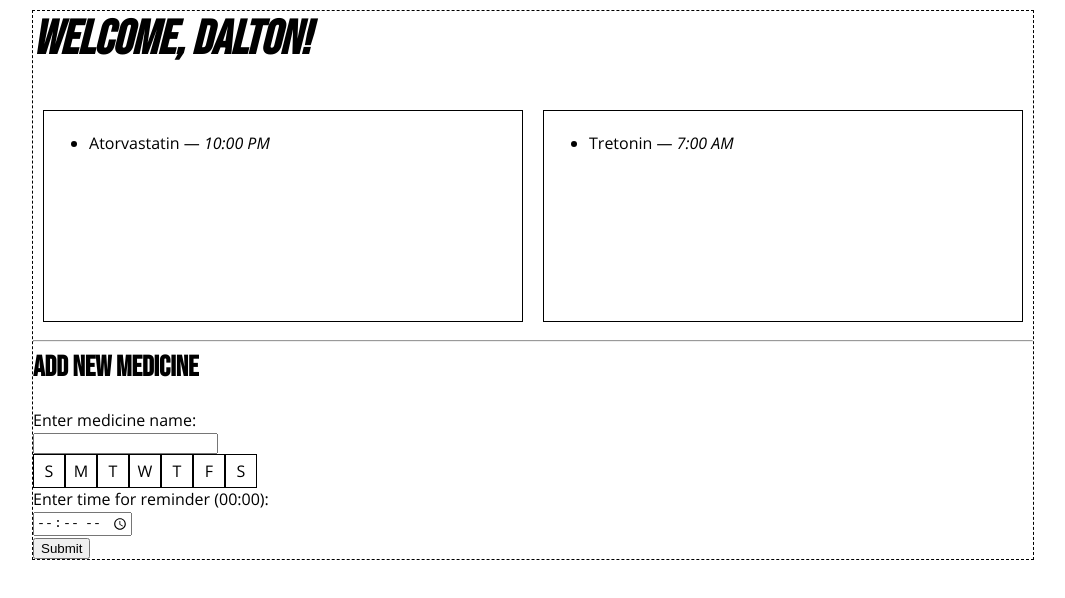
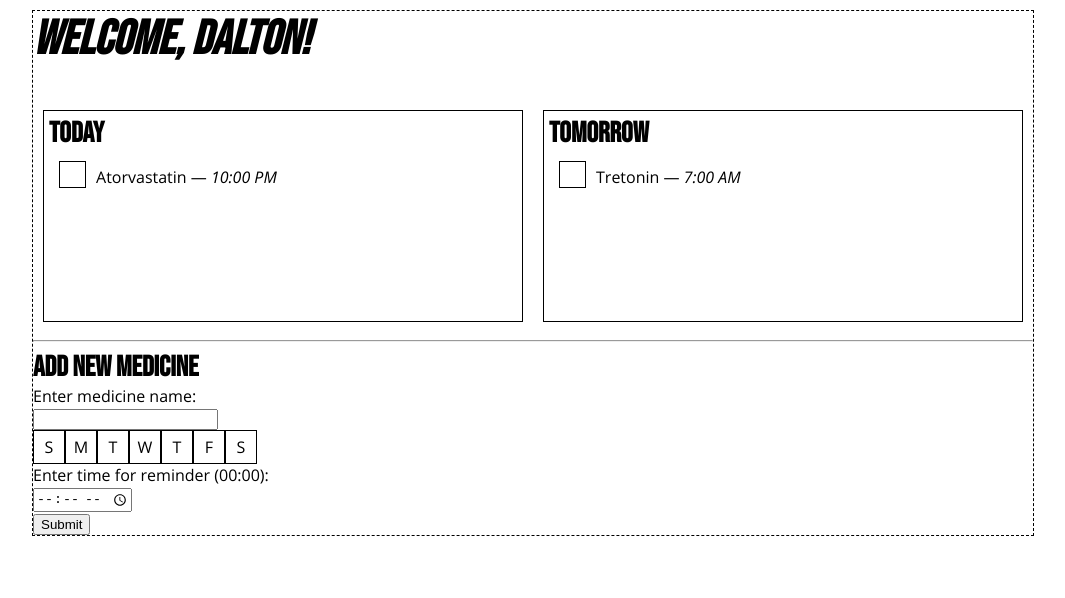
Before and after one commit to cravend/zarchive-2020-cuhackit, a Next.js app in the folder site/: page / in a window 1280 px wide. Shown: the top 598 px of the page, without its empty margins (107-1172 px from the left). Built offline with nearby package versions, Linux system fonts and the light colour scheme.

Commit message:
add checkbox for taking medicine

```diff
--- /dev/null
+++ b/site/components/Checkbox.js
@@ -0,0 +1,12 @@
+import styles from './Checkbox.module.scss'
+
+const Checkbox = ({ name }) => (
+  <div className={styles.checkbox}>
+    <input type="checkbox" name={name} id={name} />
+    <label htmlFor={name}>
+      &#x2714;<span> taken medicine?</span>
+    </label>
+  </div>
+)
+
+export default Checkbox
--- /dev/null
+++ b/site/components/Checkbox.module.scss
@@ -0,0 +1,24 @@
+@import 'theme/variables';
+
+.checkbox {
+  display: inline-block;
+  margin: 10px;
+  color: #fff;
+
+  input,
+  span {
+    display: none;
+  }
+
+  label {
+    border: 1px solid black;
+    display: inline-block;
+    font-size: 1.25rem;
+    text-align: center;
+    width: 25px;
+    height: 25px;
+  }
+  input:checked + label {
+    background-color: #911;
+  }
+}
--- a/site/components/Day.js
+++ b/site/components/Day.js
@@ -1,3 +1,4 @@
+import Checkbox from '../components/Checkbox'
 import styles from './Day.module.scss'
 
 function formatDate(date) {
@@ -13,8 +14,10 @@ function formatDate(date) {
 
 const Day = ({ name, medicine }) => (
   <div className={styles.box}>
+    <h2>{name}</h2>
     <ul>
       <li>
+        <Checkbox name={medicine.name} />
         {medicine.name} &mdash; <em>{formatDate(medicine.time)}</em>
       </li>
     </ul>
--- a/site/components/Day.module.scss
+++ b/site/components/Day.module.scss
@@ -1,3 +1,13 @@
+h2 {
+  margin-bottom: 0;
+}
+
+ul {
+  margin: 0;
+  padding: 0;
+  list-style-type: none;
+}
+
 .box {
   margin: 10px;
   padding: 5px;
```
